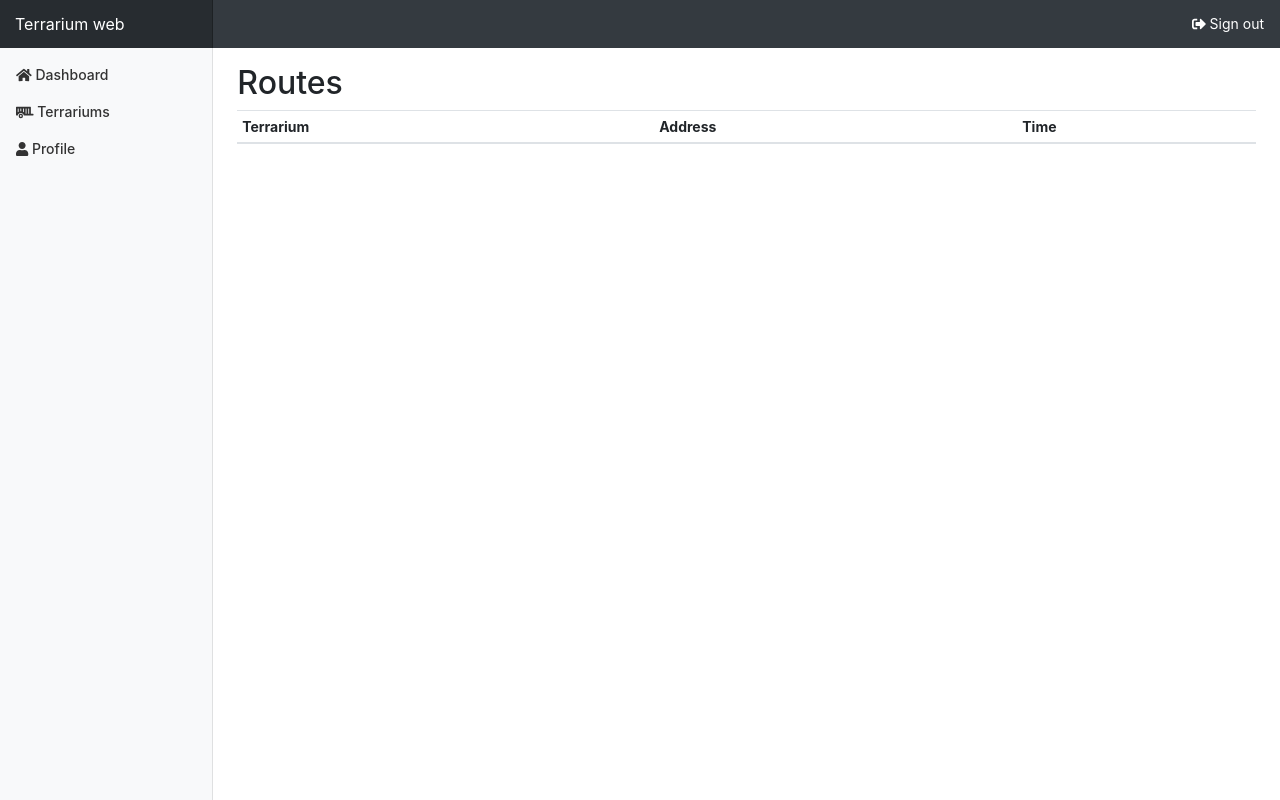
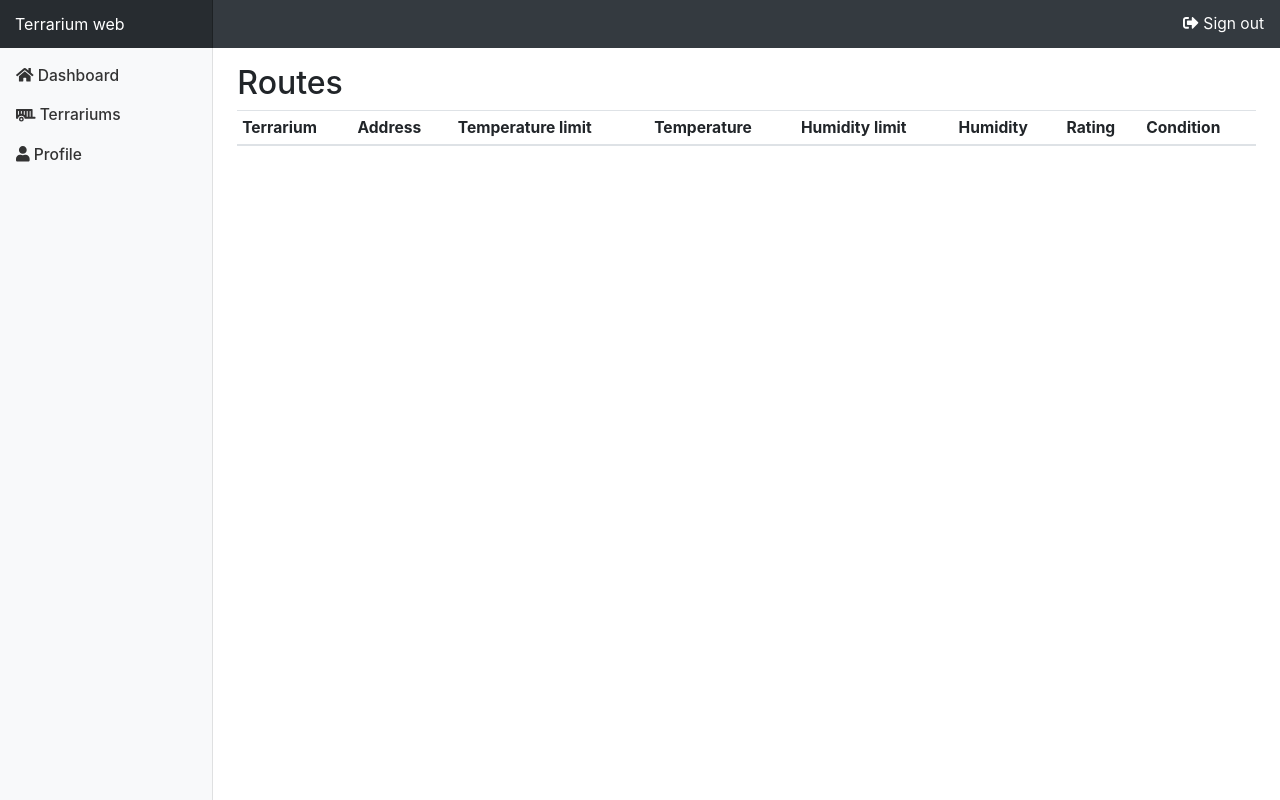
Before and after one commit to Fainas97/Terariumas-web, a Symfony app: template templates/routes/routes.html.twig in a window 1280 px wide. Run offline with Twig, Linux system fonts and the light colour scheme; the template is opened without the code that fills it, so the values that code supplies are empty; some libraries are stand-ins or nearby versions.

Commit message:
Finished routes creation logic, changed font size

```diff
--- a/public/css/style.css
+++ b/public/css/style.css
@@ -1,5 +1,5 @@
 body {
-    font-size: .875rem;
+    font-size: .975rem;
 }
 
 .label {
--- a/templates/table/route-table.html.twig
+++ b/templates/table/route-table.html.twig
@@ -3,15 +3,25 @@
     <tr>
         <th>Terrarium</th>
         <th>Address</th>
-        <th>Time</th>
+        <th>Temperature limit</th>
+        <th>Temperature</th>
+        <th>Humidity limit</th>
+        <th>Humidity</th>
+        <th>Rating</th>
+        <th>Condition</th>
     </tr>
     </thead>
     <tbody>
     {% for route in routes %}
-        <tr>
+        <tr style="color: {{ route.condition }}">
             <td>{{ route.terrarium }}</td>
             <td>{{ route.address }}</td>
-            <td>{{ route.time }}</td>
+            <td>{{ route.temperature_limit }}</td>
+            <td>{{ route.temperature }}</td>
+            <td>{{ route.humidity_limit }}</td>
+            <td>{{ route.humidity }}</td>
+            <td>{{ route.rating }}</td>
+            <td>{{ route.status }}</td>
         </tr>
     {% endfor %}
     </tbody>
```
Also changed, not shown: src/Controller/TerrariumController.php (+5 -2 lines), src/Service/TerrariumService.php (+105 -0 lines).
